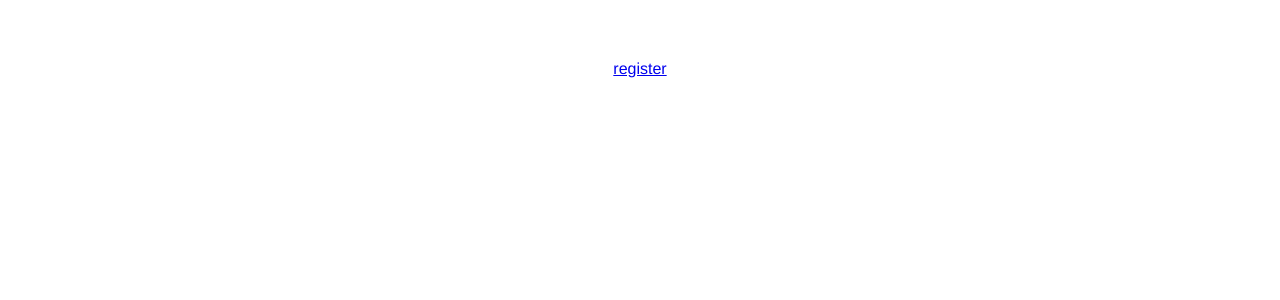
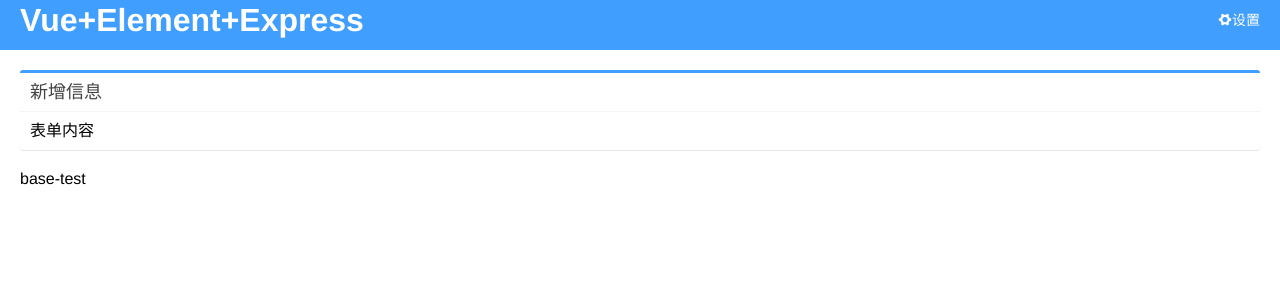
Before and after one commit to TOBEWHAT/vue_express_moive, a Vue app in the folder client/: page /#/movies/create in a window 1280 px wide. Before the commit this address led to /#/movies/list. Shown: the top 300 px of the page. Built offline with nearby package versions, Linux system fonts and the light colour scheme.

Commit message:
Global components register

```diff
--- a/client/src/App.vue
+++ b/client/src/App.vue
@@ -1,9 +1,5 @@
 <template>
   <div id="app">
-    <h1 v-if="$store.state.user">Welcome!!{{ $store.state.user.email }}</h1>
-    <router-link to="/user/register">
-      register
-    </router-link>
     <router-view></router-view>
   </div>
 </template>
@@ -31,8 +27,5 @@
   font-family: 'Avenir', Helvetica, Arial, sans-serif;
   -webkit-font-smoothing: antialiased;
   -moz-osx-font-smoothing: grayscale;
-  text-align: center;
-  color: #2c3e50;
-  margin-top: 60px;
 }
 </style>
--- /dev/null
+++ b/client/src/components/global/base-box.vue
@@ -0,0 +1,37 @@
+<template>
+  <div :class="className">
+    <div class="box-header" :class="{ 'with-border': headerBorder }">
+      <div class="box-title">{{ title }}</div>
+    </div>
+    <div class="box-body">
+      <slot></slot>
+    </div>
+  </div>
+</template>
+
+<script>
+export default {
+  name: 'BaseBox',
+  props: {
+    type: {
+      type: String,
+      default: 'info'
+    },
+    title: {
+      type: String,
+      required: true
+    },
+    headerBorder: {
+      type: Boolean,
+      default: true
+    }
+  },
+  computed: {
+    className() {
+      return ['box', 'box-' + this.type]
+    }
+  }
+}
+</script>
+
+<style></style>
--- /dev/null
+++ b/client/src/components/global/base-test.vue
@@ -0,0 +1,13 @@
+<template>
+  <div>
+    base-test
+  </div>
+</template>
+
+<script>
+export default {
+  name: 'BaseTest'
+}
+</script>
+
+<style></style>
--- /dev/null
+++ b/client/src/components/index.js
@@ -0,0 +1,11 @@
+import Vue from 'vue'
+
+const requireContext = require.context('./global', true, /\.vue$/)
+
+requireContext.keys().forEach(fileName => {
+  const componentConfig = requireContext(fileName)
+  Vue.component(
+    componentConfig.default.name || componentConfig.name,
+    componentConfig.default || componentConfig
+  )
+})
--- a/client/src/main.js
+++ b/client/src/main.js
@@ -4,6 +4,7 @@
 import store from './store'
 import './styles/index'
 import './plugins/element.js'
+import './components/index'
 
 Vue.config.productionTip = false
 
--- a/client/src/router/index.js
+++ b/client/src/router/index.js
@@ -30,6 +30,22 @@
     alias: '/register',
     name: 'register',
     component: () => import('../views/user/Register.vue')
+  },
+  {
+    path: '/movies',
+    component: () => import('../views/layout/Movie.vue'),
+    children: [
+      {
+        path: 'create',
+        name: 'movie-create',
+        component: () => import('../views/movie/Create.vue')
+      },
+      {
+        path: 'list',
+        name: 'movie-list',
+        component: () => import('../views/movie/List.vue')
+      }
+    ]
   }
 ]
 
--- /dev/null
+++ b/client/src/styles/common.scss
@@ -0,0 +1,94 @@
+$color-primary: #409eff;
+$color-success: #67c23a;
+$color-warning: #e6a23c;
+$color-danger: #f56c6c;
+$color-info: #909399;
+$color-white: #ffffff;
+
+.bg-primary {
+  background-color: $color-primary;
+}
+.bg-success {
+  background-color: $color-success;
+}
+.bg-warning {
+  background-color: $color-warning;
+}
+.bg-danger {
+  background-color: $color-danger;
+}
+.bg-info {
+  background-color: $color-info;
+}
+.bg-white {
+  background-color: $color-white;
+}
+
+.text-primary {
+  color: $color-primary;
+}
+.text-success {
+  color: $color-success;
+}
+.text-warning {
+  color: $color-warning;
+}
+.text-danger {
+  color: $color-danger;
+}
+.text-info {
+  color: $color-info;
+}
+.text-white {
+  color: $color-white;
+}
+
+.box {
+  position: relative;
+  border-radius: 3px;
+  background: #ffffff;
+  border-top: 3px solid #dcdfe6;
+  // border-left: 1px solid rgba(0,0,0,0.1);
+  // border-right: 1px solid rgba(0,0,0,0.1);
+  margin-bottom: 20px;
+  width: 100%;
+  box-shadow: 0 1px 1px rgba(0, 0, 0, 0.1);
+  .box-header {
+    color: #444;
+    display: block;
+    padding: 10px;
+    position: relative;
+    display: flex;
+    .box-title {
+      display: inline-block;
+      font-size: 18px;
+      margin: 0;
+      line-height: 1;
+    }
+  }
+  .with-border {
+    border-bottom: 1px solid #f4f4f4;
+  }
+  .box-body {
+    border-top-left-radius: 0;
+    border-top-right-radius: 0;
+    border-bottom-left-radius: 3px;
+    border-bottom-right-radius: 3px;
+    padding: 10px;
+  }
+}
+.box-info {
+  border-top-color: $color-info;
+}
+.box-primary {
+  border-top-color: $color-primary;
+}
+.box-danger {
+  border-top-color: $color-danger;
+}
+.box-warning {
+  border-top-color: $color-warning;
+}
+.box-success {
+  border-top-color: $color-success;
+}
--- a/client/src/styles/index.js
+++ b/client/src/styles/index.js
@@ -1 +1,2 @@
 import 'normalize.css/normalize.css'
+import './common.scss'
--- /dev/null
+++ b/client/src/views/layout/Movie.vue
@@ -0,0 +1,46 @@
+<template>
+  <el-container>
+    <el-header height="50px" class="bg-primary">
+      <div class="header">
+        <h1>Vue+Element+Express</h1>
+        <div>
+          <el-dropdown @command="handleCommand">
+            <span class="el-dropdown-link text-white"
+              ><i class="el-icon-s-tools">设置</i></span
+            >
+            <el-dropdown-menu slot="dropdown">
+              <el-dropdown-item command="login">登录</el-dropdown-item>
+              <el-dropdown-item command="movie-create"
+                >新增电影</el-dropdown-item
+              >
+            </el-dropdown-menu>
+          </el-dropdown>
+        </div>
+      </div>
+    </el-header>
+    <el-main>
+      <router-view></router-view>
+    </el-main>
+  </el-container>
+</template>
+
+<script>
+export default {
+  methods: {
+    handleCommand(routeName) {
+      this.$router.push({ name: routeName })
+    }
+  }
+}
+</script>
+<style lang="scss" scoped>
+.header {
+  display: flex;
+  color: white;
+  align-items: center;
+  h1 {
+    margin: 2px 0;
+    margin-right: auto;
+  }
+}
+</style>
--- /dev/null
+++ b/client/src/views/movie/Create.vue
@@ -0,0 +1,14 @@
+<template>
+  <div>
+    <base-box type="primary" title="新增信息">
+      表单内容
+    </base-box>
+    <base-test></base-test>
+  </div>
+</template>
+
+<script>
+export default {}
+</script>
+
+<style></style>
--- /dev/null
+++ b/client/src/views/movie/List.vue
@@ -0,0 +1,9 @@
+<template>
+  <div class="list">list</div>
+</template>
+
+<script>
+export default {}
+</script>
+
+<style></style>
```
